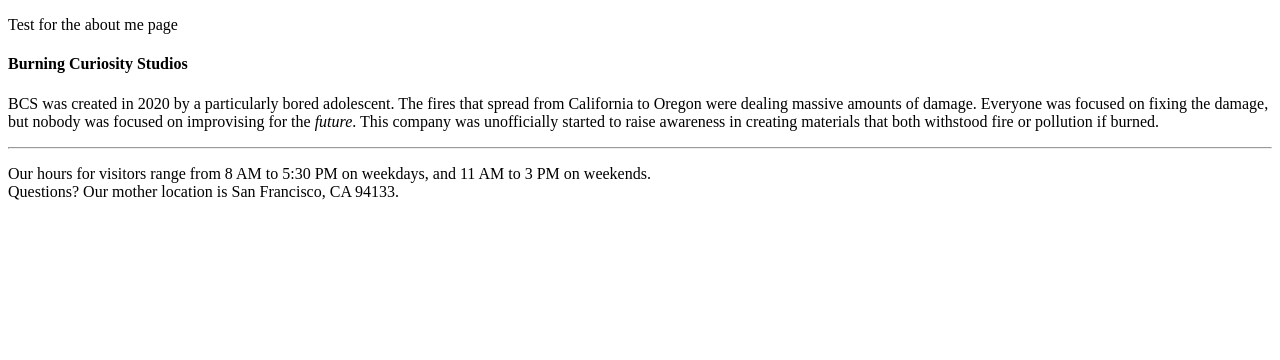
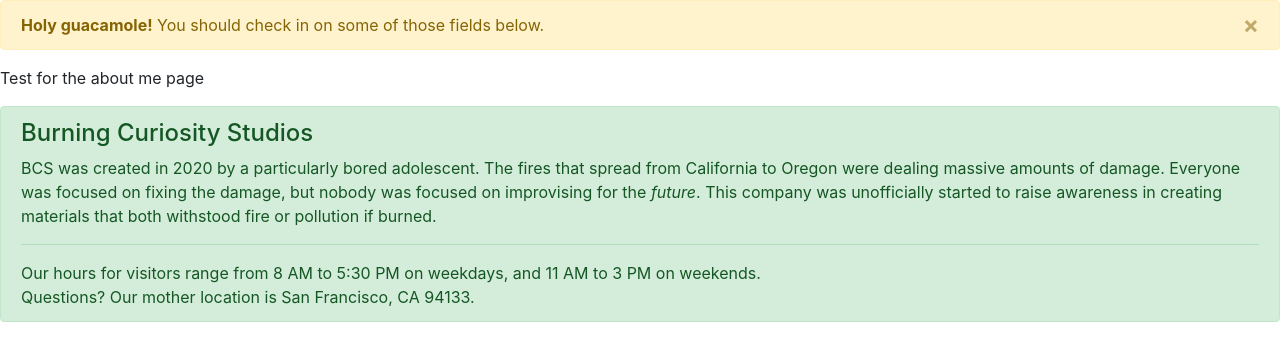
Before and after one commit to EliseDil/FinalWebsiteAssist, a plain HTML site: page index.html in a window 1280 px wide. Drawn offline with nearby package versions, Linux system fonts and the light colour scheme.

Commit message:
git commit index.html

```diff
--- a/index.html
+++ b/index.html
@@ -3,8 +3,20 @@
 <head>
     <meta charset="UTF-8">
     <title>History - BCS</title>
+    <link rel="stylesheet" href="https://cdn.jsdelivr.net/npm/bootstrap@4.6.0/dist/css/bootstrap.min.css" integrity="sha384-B0vP5xmATw1+K9KRQjQERJvTumQW0nPEzvF6L/Z6nronJ3oUOFUFpCjEUQouq2+l" crossorigin="anonymous">
+    <meta charset="UTF-8">
+    <title>Homepage - BCS</title>
+
+    <!-- Bootstrap CSS -->
+    <link rel="stylesheet" href="https://maxcdn.bootstrapcdn.com/bootstrap/4.0.0/css/bootstrap.min.css">
 </head>
 <body>
+    <div class="alert alert-warning alert-dismissible fade show" role="alert">
+        <strong>Holy guacamole!</strong> You should check in on some of those fields below.
+        <button type="button" class="close" data-dismiss="alert" aria-label="Close">
+          <span aria-hidden="true">&times;</span>
+        </button>
+      </div>
     <p>Test for the about me page</p>
     <div class="alert alert-success" role="alert">
         <h4 class="alert-heading">Burning Curiosity Studios</h4>
@@ -14,5 +26,8 @@
         <br> Questions? Our mother location is San Francisco, CA 94133.
         </p>
       </div>
+<!-- javascript -->
+<script src="https://code.jquery.com/jquery-3.5.1.slim.min.js" integrity="sha384-DfXdz2htPH0lsSSs5nCTpuj/zy4C+OGpamoFVy38MVBnE+IbbVYUew+OrCXaRkfj" crossorigin="anonymous"></script>
+<script src="https://cdn.jsdelivr.net/npm/bootstrap@4.6.0/dist/js/bootstrap.bundle.min.js" integrity="sha384-Piv4xVNRyMGpqkS2by6br4gNJ7DXjqk09RmUpJ8jgGtD7zP9yug3goQfGII0yAns" crossorigin="anonymous"></script>
 </body>
 </html>
```
